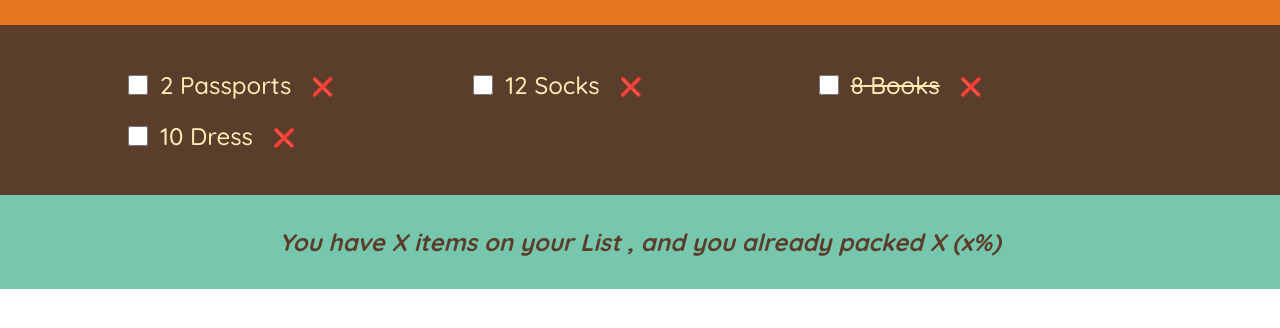
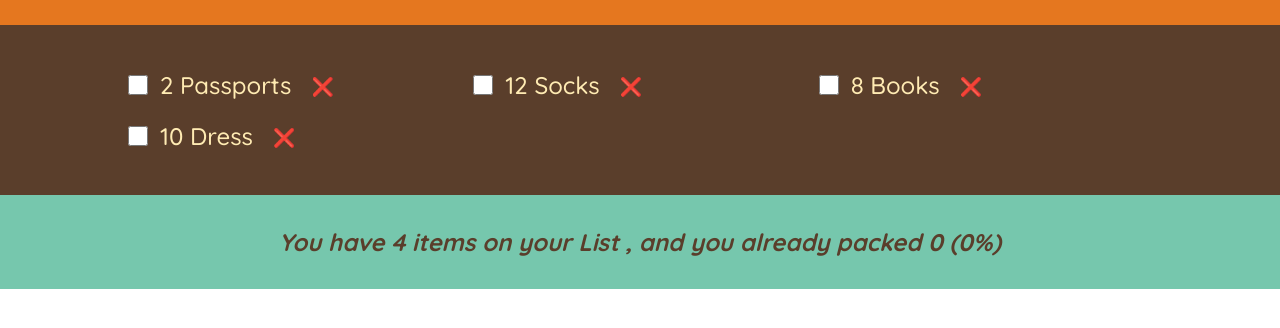
Before and after one commit to Gowtham-G29/React-Projects, a React (Create React App) app in the folder travel-list/: page / in a window 1280 px wide. Shown: the part 252-580 px from the top of the page. Built offline with nearby package versions, Linux system fonts and the light colour scheme.

Commit message:
Add: implementing Derived State inside the Stats component

```diff
--- a/travel-list/src/App.js
+++ b/travel-list/src/App.js
@@ -3,12 +3,14 @@
 const initialItems = [
     { id: 1, description: "Passports", quantity: 2, packed: false },
     { id: 2, description: "Socks", quantity: 12, packed: false },
-    { id: 3, description: "Books", quantity: 8, packed: true },
+    { id: 3, description: "Books", quantity: 8, packed: false },
     { id: 4, description: "Dress", quantity: 10, packed: false },
 ];
 
 export default function App() {
     const [items, setItems] = useState(initialItems);
+
+    //Derived States
 
     function handleAddItems(item) {
         //update the item
@@ -33,8 +35,8 @@
 
             <Logo />
             <Form onAddItems={handleAddItems} />
-            <PackingList items={items} onDeletingItem={handleDeleteItem} onToggleCheckbox={handleToggleItem}/>
-            <Stats />
+            <PackingList items={items} onDeletingItem={handleDeleteItem} onToggleCheckbox={handleToggleItem} />
+            <Stats items={items} />
 
         </div>
 
@@ -89,7 +91,7 @@
     )
 }
 
-function PackingList({ items, onDeletingItem ,onToggleCheckbox}) {
+function PackingList({ items, onDeletingItem, onToggleCheckbox }) {
     return (
         <div className="list">
             <ul>
@@ -102,11 +104,11 @@
 
 }
 
-function Item({ item, onDeletingItem ,onToggleCheckbox }) {
+function Item({ item, onDeletingItem, onToggleCheckbox }) {
     console.log(item.id);
     return (
         <li>
-            <input type="checkbox" value={item.packed} onChange={() =>onToggleCheckbox(item.id)} />
+            <input type="checkbox" value={item.packed} onChange={() => onToggleCheckbox(item.id)} />
 
             <span style={item.packed ? { textDecoration: "line-through" } : {}}>
                 {item.quantity} {item.description}
@@ -116,10 +118,25 @@
     )
 }
 
-function Stats() {
+
+function Stats({ items }) {
+    if (!items.length) {
+        return (
+            <p className="stats">
+                <em>Start Adding Some Items To Your Packing List 🚀</em>
+            </p>
+        )
+    }
+    //Derived State
+    const numItems = items.length;
+    const numPacked = items.filter((item) => item.packed).length;
+    const packedPercent = (numPacked / numItems) * 100;
+
     return (
         <footer className="stats">
-            <em>You have X items on your List , and you already packed X (x%)</em>
+            {packedPercent === 100 ? ' You Got Everything! Ready to go ✈️'
+                : <em>You have {`${numItems}`} items on your List , and you already packed {`${numPacked}`} ({`${packedPercent}%`})</em>}
+
         </footer>
     )
 }
```
